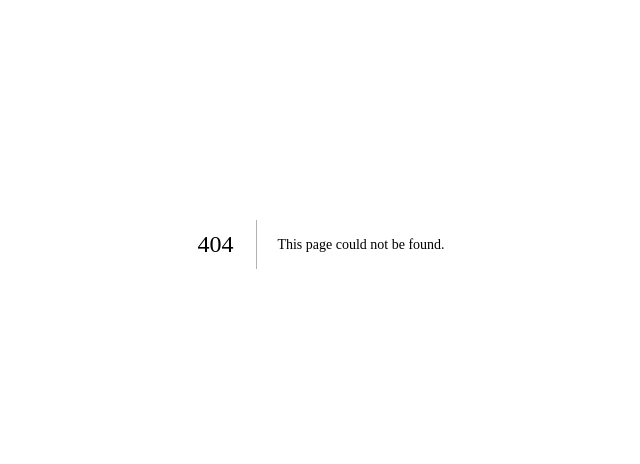
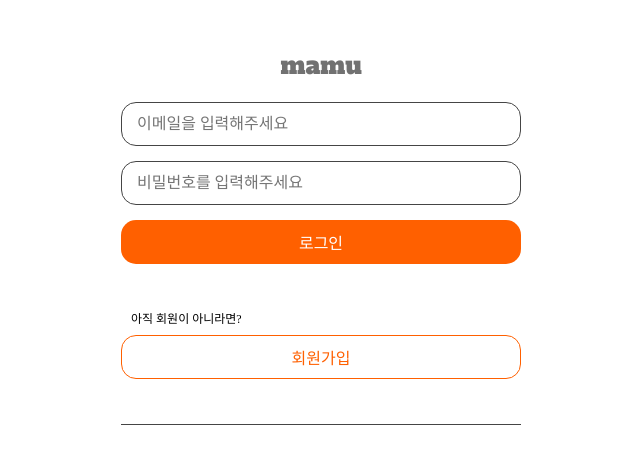
Before and after one commit to ju-ju2/mamu-project, a Next.js app: page /login in a window 1280 px wide. Before the commit this address had no page. Shown: the part 156-620 px from the top of the page, without its empty margins (319-959 px from the left). Built offline with nearby package versions, Linux system fonts and the light colour scheme; a web font is replaced by a local one.

Commit message:
Layout: 로그인 레이아웃 생성(미완)
form 생성 예정
소셜 로그인 생성 예정

```diff
--- /dev/null
+++ b/pages/login/index.tsx
@@ -0,0 +1,5 @@
+import LoginPage from "../../src/components/commons/login/login.container";
+
+export default function Login() {
+  return <LoginPage />;
+}
--- /dev/null
+++ b/src/components/commons/login/login.container.tsx
@@ -0,0 +1,39 @@
+import { Modal } from "antd";
+import * as S from "./login.styles";
+import { useRouter } from "next/router";
+import { useRecoilState } from "recoil";
+import { isLoginState } from "../../../commons/store";
+export default function LoginPage() {
+  const router = useRouter();
+  const [isLogin, setIsLogin] = useRecoilState(isLoginState);
+
+  const onClickLogin = () => {
+    Modal.info({
+      content: "로그인이 완료되었습니다.",
+      okButtonProps: { style: { backgroundColor: "#FF6000" } },
+    });
+    setIsLogin(true);
+    router.push("/");
+  };
+  const onClickSignup = () => {
+    router.push("/signup");
+  };
+  const onClickTitle = () => {
+    router.push("/");
+  };
+  return (
+    <S.Container>
+      <S.Title onClick={onClickTitle}>mamu</S.Title>
+      <S.Input placeholder="이메일을 입력해주세요" />
+      <S.Input placeholder="비밀번호를 입력해주세요" />
+      <S.LoginButton onClick={onClickLogin} login="login">
+        로그인
+      </S.LoginButton>
+      <S.DivTitle>아직 회원이 아니라면?</S.DivTitle>
+      <S.LoginButton onClick={onClickSignup} login="signup">
+        회원가입
+      </S.LoginButton>
+      <S.Border></S.Border>
+    </S.Container>
+  );
+}
--- /dev/null
+++ b/src/components/commons/login/login.styles.tsx
@@ -0,0 +1,75 @@
+import styled from "@emotion/styled";
+interface ILoginButtonProps {
+  login: string;
+}
+
+export const Container = styled.div`
+  width: 400px;
+  height: 500px;
+  position: absolute;
+  left: 0;
+  top: 0;
+  right: 0;
+  bottom: 0;
+  margin: auto;
+  display: flex;
+  flex-direction: column;
+  justify-content: center;
+  align-items: center;
+`;
+export const Title = styled.div`
+  font-size: 24px;
+  font-family: mainTitle;
+  text-align: center;
+  color: #717171;
+  margin-bottom: 20px;
+  cursor: pointer;
+`;
+
+export const Input = styled.input`
+  width: 400px;
+  height: 44px;
+  outline: none;
+  border: none;
+  border-radius: 15px;
+  border: 1px solid #454545;
+  color: #454545;
+  padding: 0 15px;
+  margin-bottom: 15px;
+`;
+export const LoginButton = styled.button<ILoginButtonProps>`
+  width: 400px;
+  height: 44px;
+  border-radius: 15px;
+  background-color: ${(props) =>
+    props.login === "login" ? "#ff6000" : "white"};
+  border: ${(props) =>
+    props.login === "login" ? "none" : "1px solid #ff6000"};
+  color: #ffffff;
+  color: ${(props) => (props.login === "login" ? "white" : "#ff6000")};
+  display: flex;
+  flex-direction: row;
+  justify-content: center;
+  align-items: center;
+  padding: 0 15px;
+  margin-bottom: 15px;
+  cursor: pointer;
+  :hover {
+    background-color: black;
+    color: white;
+    border: none;
+  }
+`;
+export const Border = styled.div`
+  width: 400px;
+  border: 0;
+  border-top: 1px solid #454545;
+  margin-top: 30px;
+  margin-bottom: 15px;
+`;
+export const DivTitle = styled.div`
+  width: 95%;
+  font-size: 12px;
+  margin-top: 30px;
+  margin-bottom: 8px;
+`;
```
